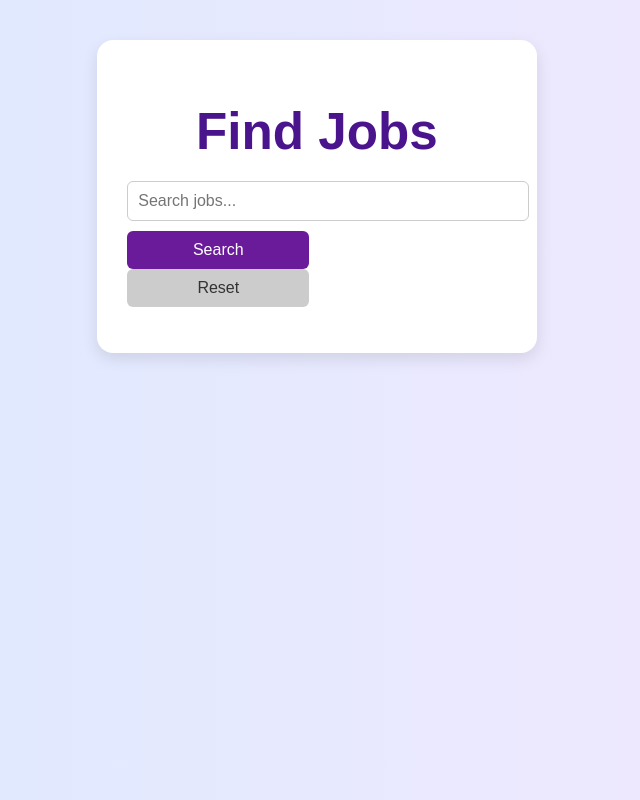
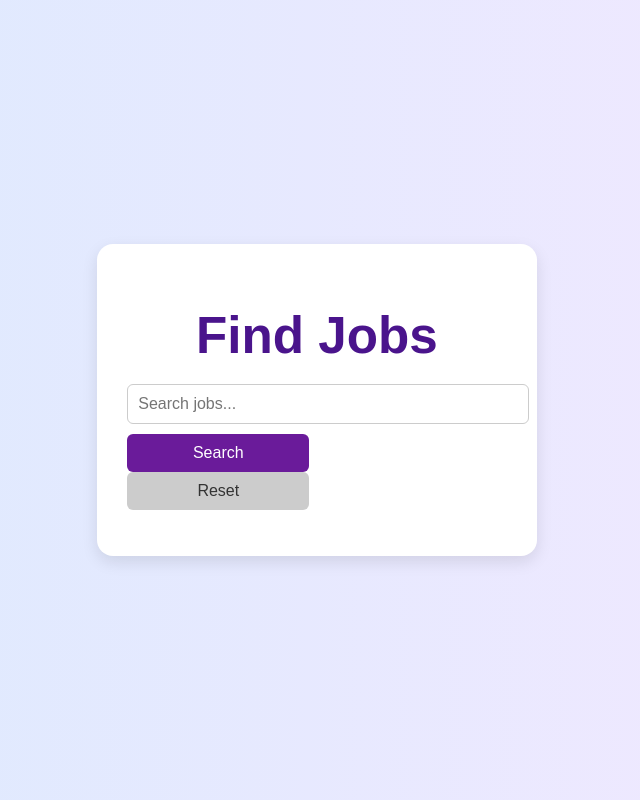
Before and after one commit to inyindjo1/CAPSTON-MERN, a React (Vite) app in the folder Frontend/: page / in a window 1280 px wide. Shown: the whole page, without its empty margins (332-972 px from the left). Built offline with nearby package versions, Linux system fonts and the light colour scheme.

Commit message:
css working

```diff
--- a/Frontend/src/App.css
+++ b/Frontend/src/App.css
@@ -1,22 +1,17 @@
-html, body {
-  height: 100%;
+body {
+  background: linear-gradient(to right, #dbeafe, #f3e8ff);
+  font-family: Arial, sans-serif;
   margin: 0;
   padding: 0;
-  font-family: Arial, sans-serif;
-  background: linear-gradient(to right, #dbeafe, #f3e8ff);
-}
-
-body {
+  height: 100vh;
   display: flex;
   justify-content: center;
-  align-items: flex-start;
-  overflow-x: hidden;
+  align-items: center;
 }
 
 .App {
   width: 90%;
   max-width: 700px;
-  margin-top: 40px;
   padding: 30px;
   background-color: #ffffff;
   border-radius: 16px;
@@ -59,11 +54,9 @@ h1 {
   opacity: 0.9;
 }
 
-ul.job-list {
+ul {
   list-style: none;
   padding: 0;
-  max-height: 70vh;
-  overflow-y: auto;
 }
 
 .job-card {
```
